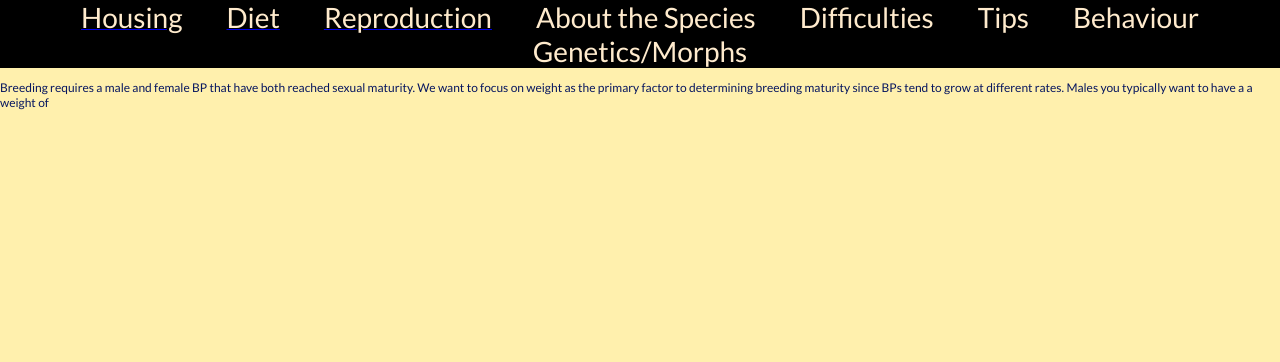
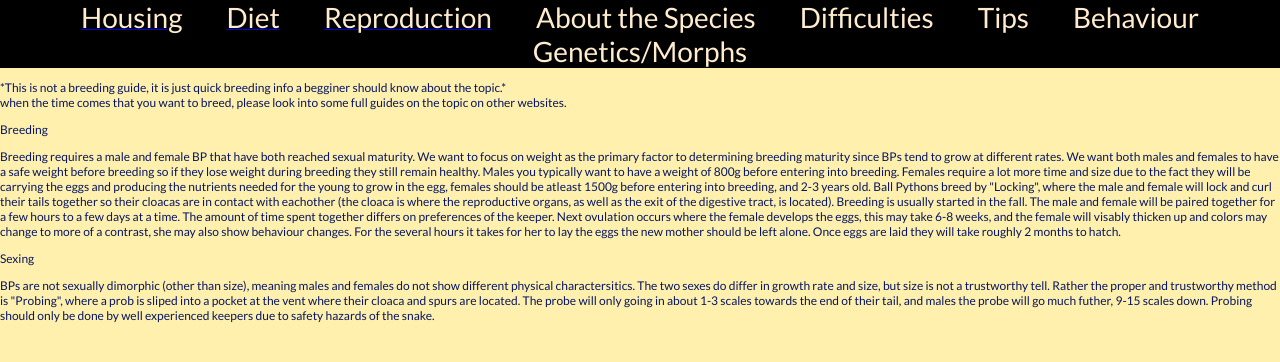
Before and after one commit to mikedd96/animal-care, a plain HTML site: page reproduction.html in a window 1280 px wide. Drawn offline with Linux system fonts and the light colour scheme; a web font is replaced by a local one.

Commit message:
added reproduction text

```diff
--- a/reproduction.html
+++ b/reproduction.html
@@ -18,6 +18,18 @@
     </ul>
 </div>
 <div class="breeding">
-    <p>Breeding requires a male and female BP that have both reached sexual maturity. We want to focus on weight as the primary factor to determining breeding maturity since BPs tend to grow at different rates. Males you typically want to have a a weight of</p>
+    <p>*This is not a breeding guide, it is just quick breeding info a begginer should know about the topic.*
+        <br>when the time comes that you want to breed, please look into some full guides on the topic on other websites.</p>
+    <p>Breeding</p>
+    <p>Breeding requires a male and female BP that have both reached sexual maturity. We want to focus on weight as the primary factor to determining breeding maturity since BPs tend to grow at different rates. We want both males and females to have a safe weight before breeding so if they lose weight during breeding they still remain healthy.
+        Males you typically want to have a weight of 800g before entering into breeding. Females require a lot more time and size due to the fact they will be carrying the eggs and producing the nutrients needed for the young to grow in the egg, females should be atleast 1500g before entering into breeding, and 2-3 years old.
+        Ball Pythons breed by "Locking", where the male and female will lock and curl their tails together so their cloacas are in contact with eachother (the cloaca is where the reproductive organs, as well as the exit of the digestive tract, is located).
+        Breeding is usually started in the fall. The male and female will be paired together for a few hours to a few days at a time. The amount of time spent together differs on preferences of the keeper. Next ovulation occurs where the female develops the eggs, this may take 6-8 weeks, and the female will visably thicken up and colors may change to more of a contrast, she may also show behaviour changes.
+        For the several hours it takes for her to lay the eggs the new mother should be left alone. Once eggs are laid they will take roughly 2 months to hatch.
+    </p>
+</div>
+<div class="sexing">
+    <p>Sexing</p>
+    <p>BPs are not sexually dimorphic (other than size), meaning males and females do not show different physical charactersitics. The two sexes do differ in growth rate and size, but size is not a trustworthy tell. Rather the proper and trustworthy method is "Probing", where a prob is sliped into a pocket at the vent where their cloaca and spurs are located. The probe will only going in about 1-3 scales towards the end of their tail, and males the probe will go much futher, 9-15 scales down. Probing should only be done by well experienced keepers due to safety hazards of the snake.</p>
 </div>
 </body>
```
